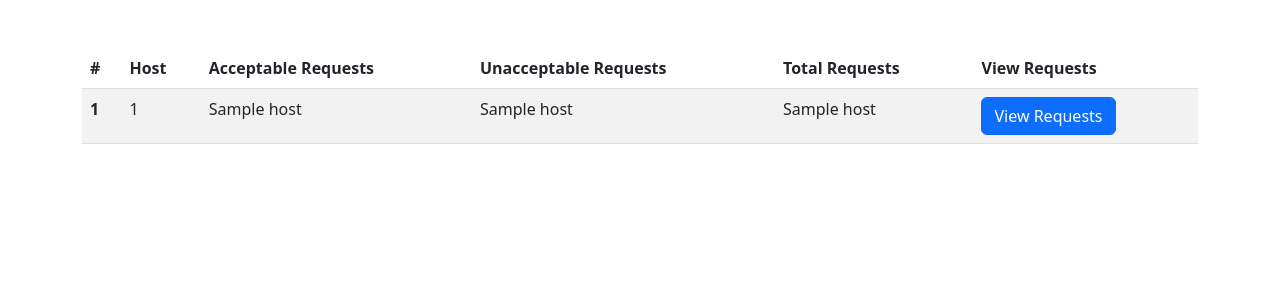
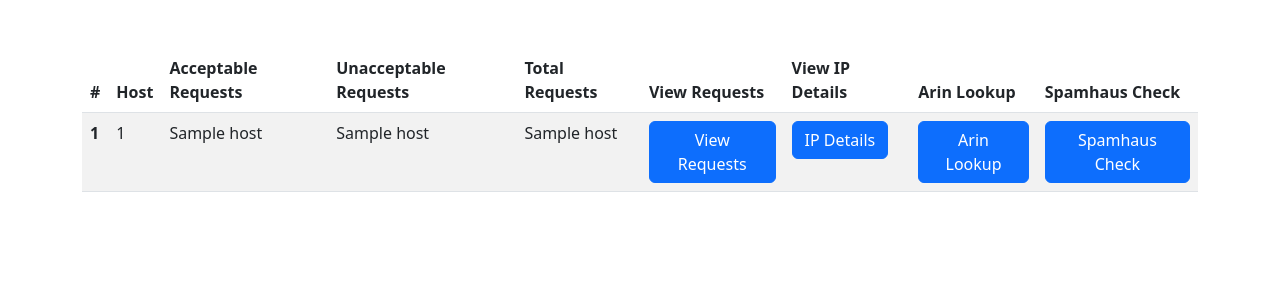
Before and after one commit to ottodanp/flask-recon, a Flask app: template templates/view_hosts.html in a window 1280 px wide. Shown: the part 56-356 px from the top of the page. Run offline with Flask 3, Linux system fonts and the light colour scheme; the template is opened without the code that fills it: most values are stand-ins (such as "Sample title", 1, 10 or a date in 2020); parts of the project's set-up code (start-up, migrations or seed data) failed here and were passed over.

Commit message:
added arin lookup, ip details lookup, and spamhaus lookup buttons to /view_hosts

```diff
--- a/templates/view_hosts.html
+++ b/templates/view_hosts.html
@@ -17,6 +17,9 @@
             <th scope="col">Unacceptable Requests</th>
             <th scope="col">Total Requests</th>
             <th scope="col">View Requests</th>
+            <th scope="col">View IP Details</th>
+            <th scope="col">Arin Lookup</th>
+            <th scope="col">Spamhaus Check</th>
         </tr>
         </thead>
         <tbody>
@@ -32,6 +35,21 @@
                     <button type="button" class="btn btn-primary" data-toggle="modal">View Requests</button>
                 </a>
             </td>
+            <td>
+                <a href="https://whatismyipaddress.com/ip/{{ host.0 }}" target="_blank">
+                    <button type="button" class="btn btn-primary">IP Details</button>
+                </a>
+            </td>
+            <td>
+                <a href="https://mxtoolbox.com/SuperTool.aspx?action=arin%3a{{ host.0 }}&run=toolpage">
+                    <button type="button" class="btn btn-primary">Arin Lookup</button>
+                </a>
+            </td>
+            <td>
+                <a href="https://check.spamhaus.org/listed/?searchterm={{ host.0 }}">
+                    <button type="button" class="btn btn-primary">Spamhaus Check</button>
+                </a>
+            </td>
         </tr>
         {% endfor %}
         </tbody>
```
